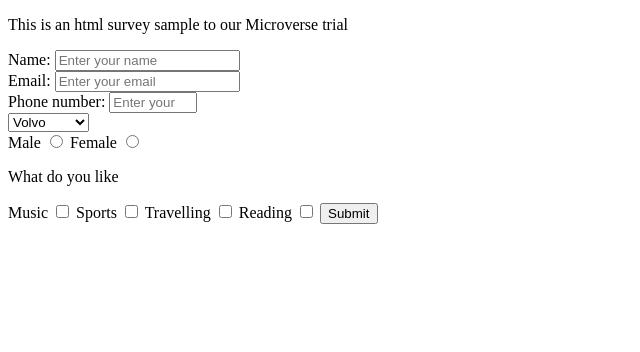
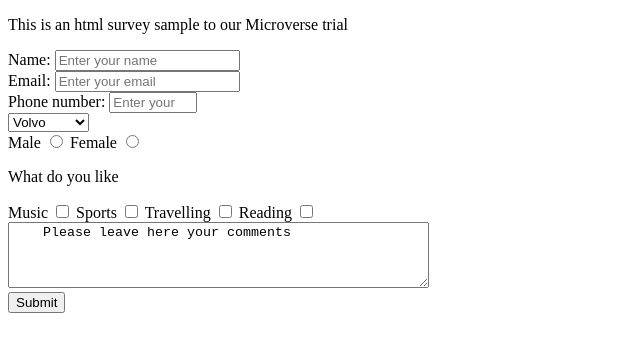
Before and after one commit to SundayEsther7/collaborative01, a plain HTML site: page survery.html in a window 1280 px wide. Shown: the whole page, without its empty margins (0-640 px from the left). Drawn offline with Linux system fonts and the light colour scheme.

Commit message:
Update survery.html
15 and 16

```diff
--- a/survery.html
+++ b/survery.html
@@ -37,7 +37,12 @@
 <input type="checkbox" name="Travelling" value="3">
 <label for="Reading" >Reading </label>
 <input type="checkbox" name="Reading" value="4">
-    <input type="submit">
+<br/>
+<textarea id="w3review" name="w3review" rows="4" cols="50">
+    Please leave here your comments
+    </textarea>
+    <br/>
+    <input id="submit" type="submit">
     </form>
   </body>
 
```
